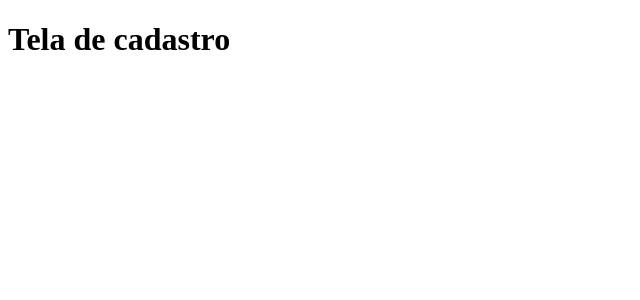
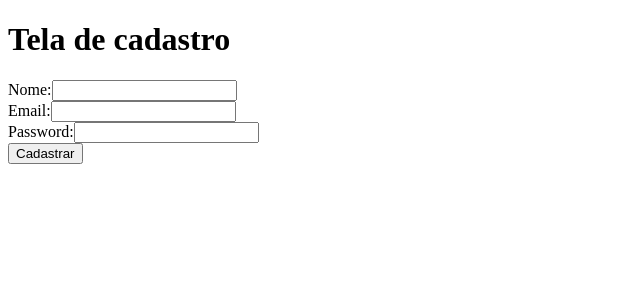
Before and after one commit to ThiagoPaz1/sistema-financeiro, a React app in the folder sistema_financeiro/: page /cadastro in a window 1280 px wide. Shown: the top 300 px of the page, without its empty margins (0-640 px from the left). Built offline with nearby package versions, Linux system fonts and the light colour scheme; the HTML template or start-up script is replaced by a standard one; what miragejs would draw is missing.

Commit message:
Fazendo a validação de cadastro

```diff
--- a/sistema_financeiro/package.json
+++ b/sistema_financeiro/package.json
@@ -18,6 +18,7 @@
     "react-dom": "^18.2.0",
     "react-router": "^6.8.0",
     "react-router-dom": "^6.8.0",
+    "react-toastify": "^9.1.1",
     "styled-components": "^5.3.6",
     "toastify-react": "^4.3.1",
     "validator": "^13.7.0"
--- a/sistema_financeiro/src/App.tsx
+++ b/sistema_financeiro/src/App.tsx
@@ -1,8 +1,10 @@
 import { Routes, Route } from 'react-router'
-
 import { Login } from './pages/Login'
 import { Registe } from './pages/Registe'
 import { Home } from './pages/Home'
+import { NotFound } from './pages/NotFound'
+import { ToastContainer } from 'react-toastify'
+import 'react-toastify/dist/ReactToastify.css'
 
 function App() {
   return (
@@ -11,7 +13,9 @@ function App() {
         <Route path="/" element={<Home />} />
         <Route path="/login" element={<Login />} />
         <Route path="/cadastro" element={<Registe />} />
+        <Route path="/*" element={ <NotFound /> } />
       </Routes>
+      <ToastContainer />
     </div>
   )
 }
--- a/sistema_financeiro/src/main.tsx
+++ b/sistema_financeiro/src/main.tsx
@@ -4,6 +4,7 @@ import ReactDOM from 'react-dom/client'
 import { BrowserRouter } from 'react-router-dom'
 
 import App from './App'
+import { ToastContainer } from 'react-toastify'
 
 createServer({
   models: {
--- /dev/null
+++ b/sistema_financeiro/src/pages/NotFound/index.tsx
@@ -0,0 +1,9 @@
+import React from 'react'
+
+const NotFound = () => {
+  return (
+    <div>Pagina não encontrada</div>
+  )
+}
+
+export { NotFound }
--- a/sistema_financeiro/src/pages/Registe/index.tsx
+++ b/sistema_financeiro/src/pages/Registe/index.tsx
@@ -1,7 +1,51 @@
+import { useState } from "react"
+import { useNavigate } from "react-router-dom";
+import validRegister from "../../utils/validUser"
+import { toast } from 'react-toastify';
+
 export function Registe() {
+  const [name, setName] = useState("")
+  const [email, setEmail] = useState("")
+  const [password, setPassword] = useState("")
+  const [validUser, setValidUser ] = useState(false)
+  const nav = useNavigate()
+
+  const validUsuario = () => {
+    if (name === "" || email === "" || password === "") {
+      return toast.error("Todos os campos deve ser preenchidos")
+    }
+
+    if(!validRegister(email, name, password)){
+        setValidUser(true)
+        return toast.error("Preencha os campos de forma correta")
+      }
+
+      return nav('/')
+  }
+
+
   return (
     <>
       <h1>Tela de cadastro</h1>
+      <form action="">
+          <div>
+            <label htmlFor="name">Nome:</label>
+            <input type="text" id="name" value={ name } onChange={ (event) => setName(event.target.value)} />
+          </div>
+
+          <div>
+            <label htmlFor="email">Email:</label>
+            <input type="text" id="email" value={ email } onChange={ (event) => setEmail(event.target.value)} />
+          </div>
+
+          <div>
+            <label htmlFor="password">Password:</label>
+            <input type="text" id="password" value={ password } onChange={ (event) => setPassword(event.target.value)} />
+          </div>
+          { validUser && <p>Digite um e-mail valido <br /> Nome precisa ter ao menos 3 carácteres <br />  O password precisa ter no mínimo 6 caracteres, contendo letras e números </p> }
+        <button type="button" onClick={ validUsuario } >Cadastrar</button>
+
+      </form>
     </>
   )
 }
--- /dev/null
+++ b/sistema_financeiro/src/utils/validUser.ts
@@ -0,0 +1,12 @@
+const validRegister = (email: string, name:string, password: string): boolean => {
+    const regexEmail = /^[\w-.]+@([\w-]+\.)+[\w-]{2,4}$/g; //Validando se um email é valido
+    const emailResult = regexEmail.test(email)
+    const regexPassword =  /^(?=.*[a-zA-Z])(?=.*[0-9]).{6,}$/; // Validando se a senha tem mais de 6 caracters e que possui uma letra e um numero
+    const passwordResult =  regexPassword.test(password)
+
+    const user = name.length >= 3
+
+    return emailResult && passwordResult && user;
+}
+
+export default validRegister;
```
Also changed, not shown: 1 other file (tests, documents, lock files or other folders).
